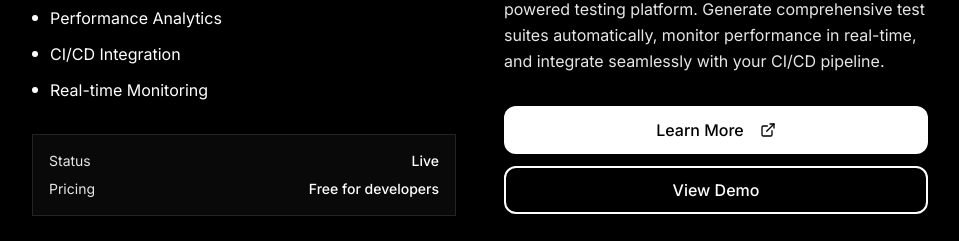
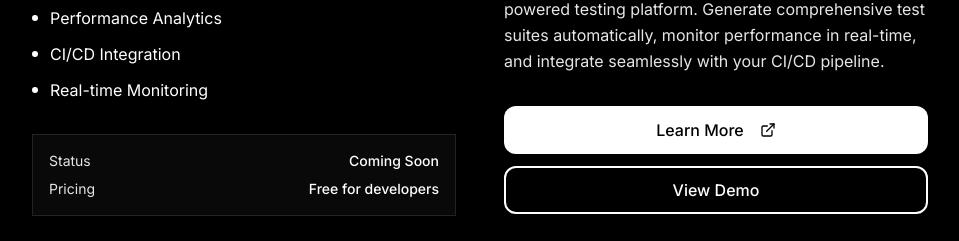
Before and after one commit to girishlade111/lade-stack-ai-dev-hub, a React (Vite) app: page / in a window 1280 px wide. Shown: the part 3102-3343 px from the top of the page, without its empty margins (160-1119 px from the left). Built offline with nearby package versions, Linux system fonts and the light colour scheme; the HTML template or start-up script is replaced by a standard one.

Commit message:
Add 'coming soon' tag on tools

```diff
--- a/src/components/ProjectShowcase.tsx
+++ b/src/components/ProjectShowcase.tsx
@@ -3,7 +3,6 @@ import { Link } from "react-router-dom";
 import { ExternalLink, Code, Globe, FileText, Brain, Star, Users, Clock, LucideIcon } from "lucide-react";
 import { Button } from "@/components/ui/button";
 import { Badge } from "@/components/ui/badge";
-import BentoImageGrid from "@/components/BentoImageGrid";
 
 interface Project {
   id: string;
@@ -43,7 +42,7 @@ const ProjectShowcase = () => {
       fullDescription: "Transform your API development workflow with our AI-powered testing platform. Generate comprehensive test suites automatically, monitor performance in real-time, and integrate seamlessly with your CI/CD pipeline.",
       features: ["AI Test Generation", "Performance Analytics", "CI/CD Integration", "Real-time Monitoring"],
       stats: { users: "Many", time: "Quick", rating: "Excellent", uptime: "Reliable" },
-      status: "Live",
+      status: "Coming Soon",
       coverImage: "/api-testing-project.svg",
       gradient: "from-gray-800 via-gray-700 to-gray-900",
       primaryColor: "#000000",
@@ -78,7 +77,7 @@ const ProjectShowcase = () => {
       fullDescription: "Create stunning websites in minutes with our AI-powered builder. From concept to deployment, transform your ideas into fully functional, responsive websites with built-in SEO and e-commerce capabilities.",
       features: ["GPT-4 Generation", "SEO Optimization", "E-commerce Ready", "Responsive Design"],
       stats: { users: "Growing", time: "Fast", rating: "Great", uptime: "Stable" },
-      status: "Live",
+      status: "Coming Soon",
       coverImage: "/website-builder-project.svg",
       gradient: "from-gray-900 via-gray-800 to-gray-700",
       primaryColor: "#000000",
@@ -110,7 +109,7 @@ const ProjectShowcase = () => {
       fullDescription: "Transform your file sharing experience with our advanced File Sharing Platform. Built for modern teams, this enterprise-grade solution offers lightning-fast global content delivery, intelligent file organization, and seamless collaboration features. Experience secure, scalable file management with automatic optimization, version control, and real-time synchronization across all devices. Whether you're sharing documents, media files, or project assets, our platform ensures your content is always accessible, secure, and optimized for peak performance.",
       features: ["Global CDN", "Auto Optimization", "Enterprise Security", "Team Collaboration"],
       stats: { users: "Active", time: "Instant", rating: "Excellent", uptime: "Excellent" },
-      status: "Live",
+      status: "Coming Soon",
       coverImage: "/file-management-project.svg",
       gradient: "from-gray-800 via-gray-700 to-gray-900",
       primaryColor: "#000000",
@@ -145,7 +144,7 @@ const ProjectShowcase = () => {
       fullDescription: "Revolutionary AI-powered documentation that understands your codebase. Generate comprehensive, accurate documentation that automatically updates as your code evolves.",
       features: ["Code Context AI", "IDE Integration", "Multi-language Support", "Auto Updates"],
       stats: { users: "Growing", time: "Quick", rating: "Good", uptime: "High" },
-      status: "Beta",
+      status: "Coming Soon",
       coverImage: "/documentation-ai-project.svg",
       gradient: "from-gray-900 via-gray-800 to-gray-700",
       primaryColor: "#000000",
@@ -361,51 +360,7 @@ const ProjectShowcase = () => {
             ))}
           </div>
 
-          {/* Bento Image Grid Section */}
-          <div className="mt-20 lg:mt-32">
-            <div className="text-center mb-12">
-              <h3 className="text-2xl sm:text-3xl lg:text-4xl font-semibold tracking-tight text-foreground mb-4">
-                Visual Showcase Gallery
-              </h3>
-              <p className="text-lg text-muted-foreground max-w-2xl mx-auto">
-                Explore our comprehensive suite of AI-powered tools through visual examples and interface previews
-              </p>
-            </div>
-            <BentoImageGrid
-              images={[
-                { src: "/api-testing-project.svg", alt: "API Testing Platform", size: "large" },
-                { src: "/website-builder-project.svg", alt: "Website Builder Interface", size: "medium" },
-                { src: "/file-management-project.svg", alt: "File Management System", size: "medium" },
-                { src: "/documentation-ai-project.svg", alt: "Documentation AI Tool", size: "small" },
-                { src: "/ai-code-viewer-project.svg", alt: "AI Code Viewer Interface", size: "small" },
-                { src: "/AIcode.png", alt: "Code Enhancement Features", size: "small" }
-              ]}
-            />
-          </div>
 
-          {/* Bottom CTA */}
-          <div className="mt-20 lg:mt-32">
-            <div className="max-w-3xl mx-auto text-center">
-              <div className="border border-border/50 bg-muted/20 p-12 lg:p-16">
-                <h3 className="text-2xl sm:text-3xl lg:text-4xl font-semibold tracking-tight text-foreground mb-6">
-                  Ready to get started?
-                </h3>
-                <p className="text-lg text-muted-foreground mb-8 leading-relaxed">
-                  Explore our comprehensive suite of AI-powered development tools and see how they can enhance your workflow.
-                </p>
-                <div className="flex flex-col sm:flex-row gap-4 justify-center">
-                  <Button size="lg" className="bg-foreground text-background hover:bg-foreground/90 px-8">
-                    Get Started
-                  </Button>
-                  <Button size="lg" variant="outline" className="border-foreground text-foreground hover:bg-foreground hover:text-background px-8" asChild>
-                    <Link to="/projects">
-                      View All Products
-                    </Link>
-                  </Button>
-                </div>
-              </div>
-            </div>
-          </div>
         </div>
       </div>
     </section>
--- a/src/components/ProjectsSection.tsx
+++ b/src/components/ProjectsSection.tsx
@@ -16,8 +16,9 @@ const ProjectsSection = () => {
       description: "Revolutionary API testing suite with intelligent test generation and real-time monitoring.",
       features: ["AI Test Generation", "Performance Analytics", "CI/CD Integration"],
       stats: { users: "Many", time: "Quick", rating: "Excellent" },
-      status: "Live",
-      coverImage: "/api-testing-project.svg"
+      status: "Coming Soon",
+      coverImage: "/api-testing-project.svg",
+      comingSoon: true
     },
     {
       id: "website-builder",
@@ -26,8 +27,9 @@ const ProjectsSection = () => {
       description: "Enterprise-grade website builder powered by GPT-4 with responsive design generation.",
       features: ["GPT-4 Generation", "SEO Optimization", "E-commerce Ready"],
       stats: { users: "Many", time: "Fast", rating: "Great" },
-      status: "Live",
-      coverImage: "/website-builder-project.svg"
+      status: "Coming Soon",
+      coverImage: "/website-builder-project.svg",
+      comingSoon: true
     },
     {
       id: "file-management",
@@ -36,8 +38,9 @@ const ProjectsSection = () => {
       description: "Enterprise file sharing platform with global CDN, intelligent collaboration, and lifetime free access.",
       features: ["Global CDN", "Auto Optimization", "Enterprise Security"],
       stats: { users: "Growing", time: "Instant", rating: "Excellent" },
-      status: "Live",
-      coverImage: "/file-management-project.svg"
+      status: "Coming Soon",
+      coverImage: "/file-management-project.svg",
+      comingSoon: true
     },
     {
       id: "documentation-ai",
@@ -46,8 +49,9 @@ const ProjectsSection = () => {
       description: "Advanced AI that understands code context and generates comprehensive documentation.",
       features: ["Code Context AI", "IDE Integration", "Multi-language"],
       stats: { users: "Active", time: "Fast", rating: "Good" },
-      status: "Beta",
-      coverImage: "/documentation-ai-project.svg"
+      status: "Coming Soon",
+      coverImage: "/documentation-ai-project.svg",
+      comingSoon: true
     },
     {
       id: "ai-code-viewer",
@@ -57,7 +61,8 @@ const ProjectsSection = () => {
       features: ["AI Code Enhancement", "Real-time Compilation", "Advanced Code Editor"],
       stats: { users: "Popular", time: "Instant", rating: "Great" },
       status: "Live",
-      coverImage: "/AIcode.png"
+      coverImage: "/AIcode.png",
+      comingSoon: false
     }
   ], []);
 
--- a/src/data/apps.json
+++ b/src/data/apps.json
@@ -14,7 +14,8 @@
     "landingUrl": "/projects/api-testing",
     "createdAt": "2025-03-01",
     "popularityScore": 92,
-    "iconAlt": "API Testing Platform icon"
+    "iconAlt": "API Testing Platform icon",
+    "comingSoon": true
   },
   {
     "id": "website-builder",
@@ -31,7 +32,8 @@
     "landingUrl": "/projects/website-builder",
     "createdAt": "2025-02-15",
     "popularityScore": 8,
-    "iconAlt": "Website Builder AI icon"
+    "iconAlt": "Website Builder AI icon",
+    "comingSoon": true
   },
   {
     "id": "file-management",
@@ -48,7 +50,8 @@
     "landingUrl": "/projects/file-management",
     "createdAt": "2025-01-20",
     "popularityScore": 76,
-    "iconAlt": "File Sharing Platform icon"
+    "iconAlt": "File Sharing Platform icon",
+    "comingSoon": true
   },
   {
     "id": "documentation-ai",
@@ -65,7 +68,8 @@
     "landingUrl": "/projects/documentation-ai",
     "createdAt": "2025-03-10",
     "popularityScore": 84,
-    "iconAlt": "Technical Documentation AI icon"
+    "iconAlt": "Technical Documentation AI icon",
+    "comingSoon": true
   },
   {
     "id": "ai-code-viewer",
--- a/src/pages/Index.tsx
+++ b/src/pages/Index.tsx
@@ -3,7 +3,6 @@ import Header from "@/components/Header";
 import HeroSection from "@/components/HeroSection";
 import AboutSection from "@/components/AboutSection";
 import ProjectShowcase from "@/components/ProjectShowcase";
-import SocialSection from "@/components/SocialSection";
 import Footer from "@/components/Footer";
 import { useEffect } from "react";
 
@@ -25,7 +24,6 @@ const Index = () => {
         <HeroSection />
         <AboutSection />
         <ProjectShowcase />
-        <SocialSection />
       </main>
       <Footer />
     </div>
```
